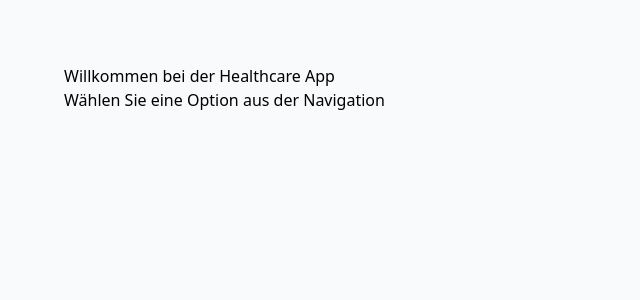
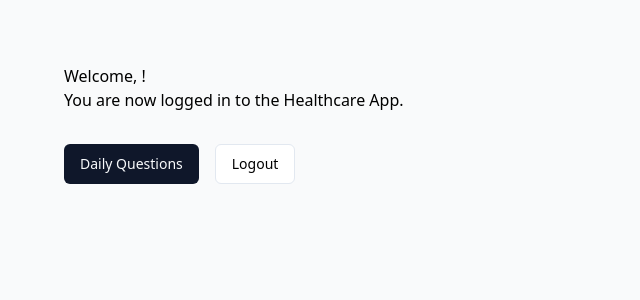
Before and after one commit to perryrh0dan/healthcare_hackathon_2025, a React app in the folder frontend/: page / in a window 1280 px wide. Shown: the top 300 px of the page, without its empty margins (0-640 px from the left). Built offline with nearby package versions, Linux system fonts and the light colour scheme; no server answers; the HTML template or start-up script is replaced by a standard one.

Commit message:
feat(frontend): auto redirect when logged in

```diff
--- a/frontend/src/router/index.tsx
+++ b/frontend/src/router/index.tsx
@@ -5,9 +5,10 @@ import {
 } from '@tanstack/react-router';
 import App from '../App';
 import DailyQuestions from '../views/DailyQuestions';
-import LoginScreen from '../views/LoginScreen';
+import Home from '../views/Home';
 import RegisterScreen from '../views/RegisterScreen';
 import SetupScreen from '../views/SetupScreen';
+import LoginScreen from '@/views/LoginScreen';
 
 const rootRoute = createRootRoute({
   component: App,
@@ -16,12 +17,13 @@ const rootRoute = createRootRoute({
 const indexRoute = createRoute({
   getParentRoute: () => rootRoute,
   path: '/',
-  component: () => (
-    <div style={{ padding: '2rem' }}>
-      <h1>Willkommen bei der Healthcare App</h1>
-      <p>Wählen Sie eine Option aus der Navigation</p>
-    </div>
-  ),
+  component: Home,
+});
+
+const homeRoute = createRoute({
+  getParentRoute: () => rootRoute,
+  path: '/home',
+  component: Home,
 });
 
 const dailyQuestionsRoute = createRoute({
@@ -50,6 +52,7 @@ const setupRoute = createRoute({
 
 const routeTree = rootRoute.addChildren([
   indexRoute,
+  homeRoute,
   dailyQuestionsRoute,
   loginRoute,
   registerRoute,
--- a/frontend/src/views/Home.tsx
+++ b/frontend/src/views/Home.tsx
@@ -1,3 +1,22 @@
-<div>
+import { useAuth } from '../contexts/AuthContext';
+import { Button } from '../components/ui/button';
+import { Link } from '@tanstack/react-router';
 
-</div>
+const Home = () => {
+  const { user, logout } = useAuth();
+
+  return (
+    <div style={{ padding: '2rem' }}>
+      <h1>Welcome, {user?.username}!</h1>
+      <p>You are now logged in to the Healthcare App.</p>
+      <div style={{ marginTop: '2rem' }}>
+        <Link to="/daily">
+          <Button style={{ marginRight: '1rem' }}>Daily Questions</Button>
+        </Link>
+        <Button onClick={logout} variant="outline">Logout</Button>
+      </div>
+    </div>
+  );
+};
+
+export default Home;
--- a/frontend/src/views/LoginScreen.tsx
+++ b/frontend/src/views/LoginScreen.tsx
@@ -1,12 +1,19 @@
 import { Button } from '../components/ui/button';
-import { Link } from '@tanstack/react-router';
+import { Link, useNavigate } from '@tanstack/react-router';
 import { Input } from "../components/ui/input";
 import { useAuth } from '../contexts/AuthContext';
-import { useState } from 'react';
+import { useEffect, useState } from 'react';
 
 const LoginScreen = () => {
-  const { login: authLogin, isLoading } = useAuth();
+  const { login: authLogin, isLoading, isAuthenticated } = useAuth();
   const [error, setError] = useState<string>('');
+  const navigate = useNavigate();
+
+  useEffect(() => {
+    if (isAuthenticated) {
+      navigate({ to: '/home' });
+    }
+  }, [isAuthenticated, navigate]);
 
   const handleSubmit = async (event: React.FormEvent<HTMLFormElement>) => {
     event?.preventDefault();
@@ -20,6 +27,7 @@ const LoginScreen = () => {
     try {
       setError('');
       await authLogin(data.username.toString(), data.password.toString());
+      navigate({ to: '/home' });
     } catch {
       setError('Login failed. Please check your credentials.');
     }
--- a/frontend/src/views/RegisterScreen.tsx
+++ b/frontend/src/views/RegisterScreen.tsx
@@ -2,9 +2,18 @@ import { Input } from '@/components/ui/input';
 import { Button } from '../components/ui/button';
 import { useMutation } from '@tanstack/react-query';
 import { useNavigate } from '@tanstack/react-router';
+import { useAuth } from '@/contexts';
+import { useEffect } from 'react';
 
 const RegisterScreen = () => {
+  const { isAuthenticated } = useAuth();
   const navigate = useNavigate()
+
+  useEffect(() => {
+    if (isAuthenticated) {
+      navigate({ to: '/home' });
+    }
+  }, [isAuthenticated, navigate]);
 
   const { mutate: register } = useMutation({
     mutationKey: ['register-user'],
@@ -23,7 +32,7 @@ const RegisterScreen = () => {
     }
   });
 
-  const handleSubmit = (event: any) => {
+  const handleSubmit = (event: React.FormEvent<HTMLFormElement>) => {
     event?.preventDefault();
     if (!event?.target) {
       return
```
